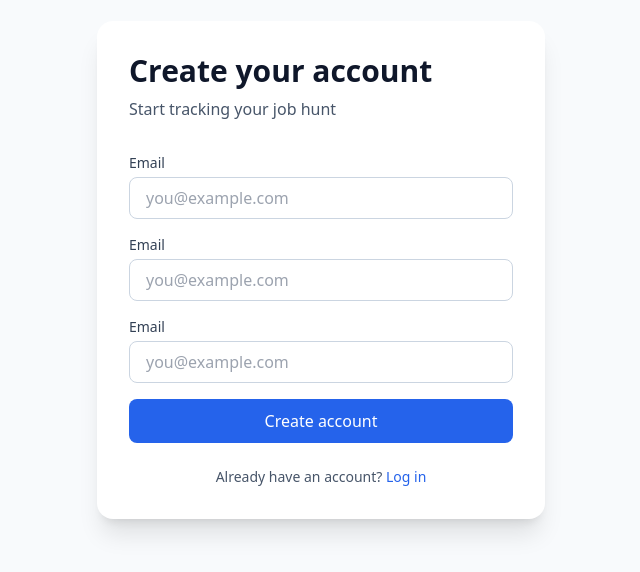
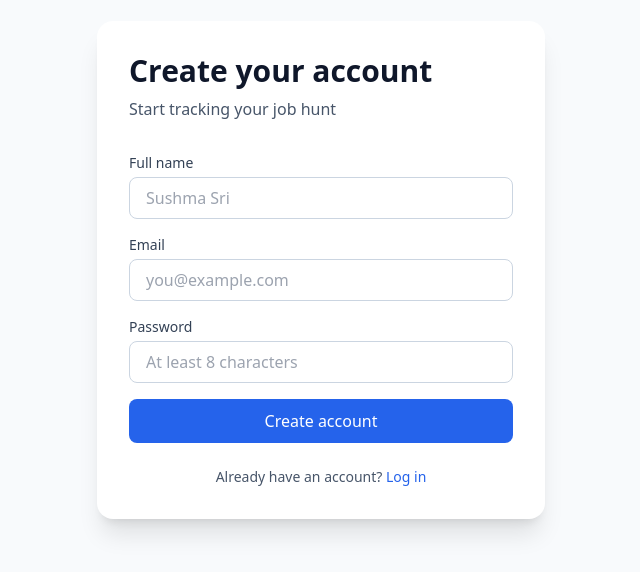
Before and after one commit to SushmaSri028/job-tracker-ui, a React (Vite) app: page /register in a window 1280 px wide. Shown: the part 130-702 px from the top of the page, without its empty margins (319-959 px from the left). Built offline with nearby package versions, Linux system fonts and the light colour scheme; no server answers.

Commit message:
fix: correct labels on Register form (Full name, Email, Password)

```diff
--- a/src/api/axios.js
+++ b/src/api/axios.js
@@ -1,7 +1,7 @@
 import axios from 'axios';
 
 const api = axios.create({
-  baseURL: 'http://localhost:8080/api',
+  baseURL: (import.meta.env.VITE_API_URL || 'http://localhost:8080') + '/api',
   headers: { 'Content-Type': 'application/json' },
 });
 
--- a/src/pages/Register.jsx
+++ b/src/pages/Register.jsx
@@ -2,6 +2,7 @@ import { useState } from 'react';
 import { useNavigate, Link } from 'react-router-dom';
 import { useAuth } from '../context/AuthContext';
 import toast from 'react-hot-toast';
+
 export default function Register() {
   const [fullName, setFullName] = useState('');
   const [email, setEmail] = useState('');
@@ -24,7 +25,6 @@ const [error, setError] = useState('');
     } catch (err) {
       const data = err.response?.data;
       if (data?.details && Array.isArray(data.details)) {
-      // Parse "field: message" strings into { field: message } object
         const errors = {};
         data.details.forEach((detail) => {
           const [field, ...msgParts] = detail.split(':');
@@ -53,16 +53,16 @@ const [error, setError] = useState('');
 
         <form onSubmit={handleSubmit} className="space-y-4">
           <div>
-  <label className="block text-sm font-medium text-slate-700 mb-1">Email</label>
+            <label className="block text-sm font-medium text-slate-700 mb-1">Full name</label>
             <input
-    type="email"
+              type="text"
               required
-    value={email}
+              value={fullName}
               onChange={(e) => setFullName(e.target.value)}
               className={`w-full px-4 py-2 border rounded-lg focus:ring-2 focus:ring-blue-500 focus:border-transparent outline-none ${
                 fieldErrors.fullName ? 'border-red-400' : 'border-slate-300'
               }`}
-    placeholder="you@example.com"
+              placeholder="Sushma Sri"
             />
             {fieldErrors.fullName && (
               <p className="text-red-600 text-xs mt-1">{fieldErrors.fullName}</p>
@@ -87,16 +87,17 @@ const [error, setError] = useState('');
           </div>
 
           <div>
-  <label className="block text-sm font-medium text-slate-700 mb-1">Email</label>
+            <label className="block text-sm font-medium text-slate-700 mb-1">Password</label>
             <input
-    type="email"
+              type="password"
               required
-    value={email}
+              minLength={8}
+              value={password}
               onChange={(e) => setPassword(e.target.value)}
               className={`w-full px-4 py-2 border rounded-lg focus:ring-2 focus:ring-blue-500 focus:border-transparent outline-none ${
                 fieldErrors.password ? 'border-red-400' : 'border-slate-300'
               }`}
-    placeholder="you@example.com"
+              placeholder="At least 8 characters"
             />
             {fieldErrors.password && (
               <p className="text-red-600 text-xs mt-1">{fieldErrors.password}</p>
```
Lines whose indentation alone changed are shown as unchanged.
